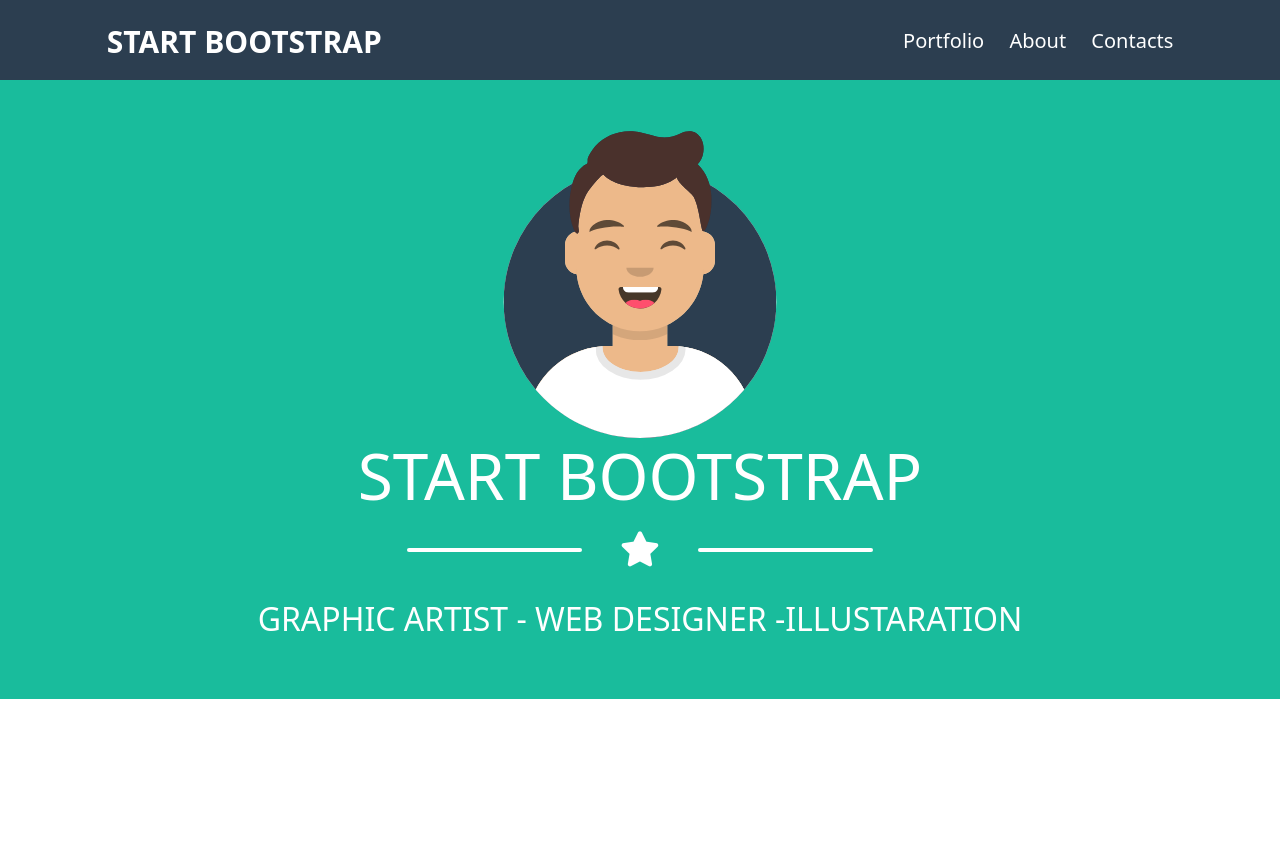
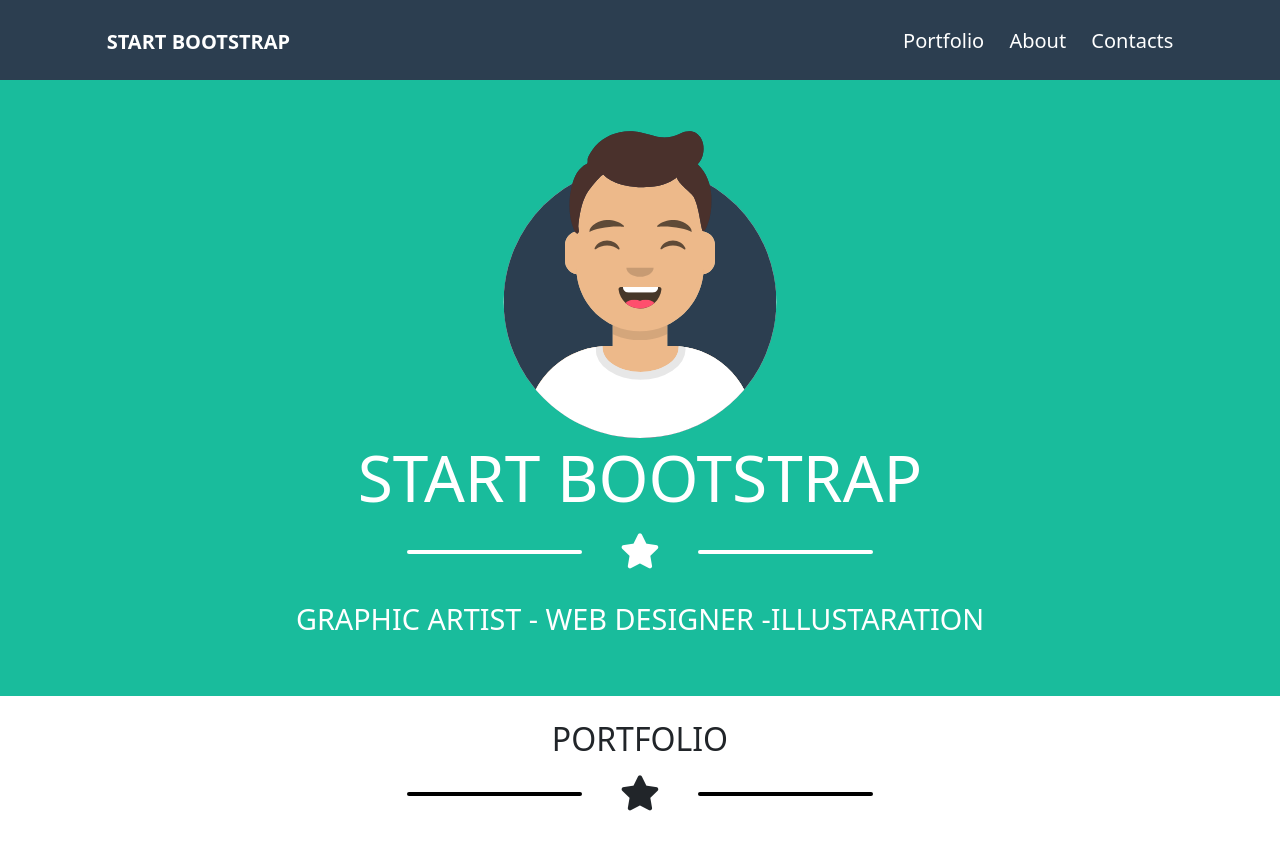
Before and after one commit to ZenRool/html-css-bootstrap-freelancer, a plain HTML site: page index.html in a window 1280 px wide. Before the commit the page ends 800 px from the top, so only its background shows below. Drawn offline with nearby package versions, Linux system fonts and the light colour scheme.

Commit message:
aggiunto sezione portafoglio, migliorato jumbo e segmento stella

```diff
--- a/css/style.css
+++ b/css/style.css
@@ -11,34 +11,30 @@ ul {
 }
 
 img {
-    /* object-fit: contain; */
+
     width: 100%;
 }
+.img-box {
+    width: 300px;
+    height: 320px;
+}
+h2 {
+    text-transform: uppercase;
 
-/* .bg-b {
-    background-color: black;
 }
-.bg-w {
-    background-color: white;
-} */
-.c-b {
-    color: black;
-}
-.c-w {
-    color: white;
-}
+
 /* star-line */
 .star-line {
-    font-size: 35px;
+    font-size: 20px;
 
-    /* da cambiare nel media q  */
-    width: 700px;
+    width: 250px;
 }
 .star-line .line-star {
-    transform: translate(0,25px);
+    transform: translate(0,15px);
 
     border-radius: 4px;
     height: 4px;
+
 
 
 }
@@ -48,7 +44,7 @@ header {
     height: 80px;
     line-height: 80px;
 
-    color: white;
+
     font-size: 20px;
 }
 header .home {
@@ -124,21 +120,55 @@ header .wrapper-r .visible-menu  li {
 }
 .jumbo p {
     margin-top: 20px;
-    font-size: 2rem;
+    font-size: 1.1rem;
+
 }
 
 
 /* Media  */
+@media all and (min-width: 768px) {
+    h1 {
+        font-size: 3rem;
+    }
+
+    .star-line {
+        width: 400px;
+        font-size: 25px;
+    }
+    .star-line .line-star {
+        transform: translate(0,20px);
+    }
+
+
+    header .home {
+
+        font-weight: 900;
+    }
+    .jumbo p {
+        font-size: 1.4rem;
+    }
+
+}
 @media all and (min-width: 992px) {
     h1 {
         font-size: 4rem;
     }
 
-
-    header .home {
-        font-size: 30px;
-        font-weight: 900;
+    .star-line {
+        width: 700px;
+        font-size: 35px;
+    }
+    .star-line .line-star {
+        transform: translate(0,25px);
     }
 
 
+    header .home {
+
+        font-weight: 900;
+    }
+    .jumbo p {
+        font-size: 1.8rem;
+    }
+
 }
--- a/index.html
+++ b/index.html
@@ -20,7 +20,7 @@
 <body>
     <!-- HEADER  -->
     <header>
-        <div class="container-fluid">
+        <div class="container-fluid text-white">
             <div class="row align-items-center">
                 <!-- parte a sinistra  -->
                 <div class="col-9 offset-1 col-md-5 g-0">
@@ -39,7 +39,7 @@
 
                             <ul class="d-none">
                                 <li>
-                                    <a href="#">
+                                    <a href="#portfolio">
                                         Portfolio
                                     </a>
                                 </li>
@@ -59,7 +59,7 @@
                         <div  class="d-none d-md-block visible-menu">
                             <ul>
                                 <li>
-                                    <a href="#">
+                                    <a href="#portfolio">
                                         Portfolio
                                     </a>
                                 </li>
@@ -92,8 +92,9 @@
                     Start bootstrap
                 </h1>
             </div>
+            <!-- stella  -->
             <div class="row star-line g-0">
-                <div class="col-3 offset-2 line-star bg-white" style="background-color:white; height: 4px;">
+                <div class="col-3 offset-2 line-star bg-white">
                 </div>
                 <div class="col-2 text-center" >
                     <i class="fas fa-star"></i>
@@ -101,6 +102,7 @@
                 <div class="col-3 line-star bg-white">
                 </div>
             </div>
+            <!-- fine stella  -->
             <div>
                 <p>
                     Graphic artist - web designer -illustaration
@@ -111,5 +113,27 @@
         </div>
 
     </div>
+
+    <div class="title">
+        <div class="container d-flex flex-column align-items-center p-4" id="#portfolio">
+            <h2>
+                Portfolio
+            </h2>
+
+            <div class="row star-line g-0">
+                <div class="col-3 offset-2 line-star bg-black">
+                </div>
+                <div class="col-2 text-center" >
+                    <i class="fas fa-star"></i>
+                </div>
+                <div class="col-3 line-star bg-black">
+                </div>
+            </div>
+
+
+        </div>
+
+
+    </div>
 </body>
 </html>
```
